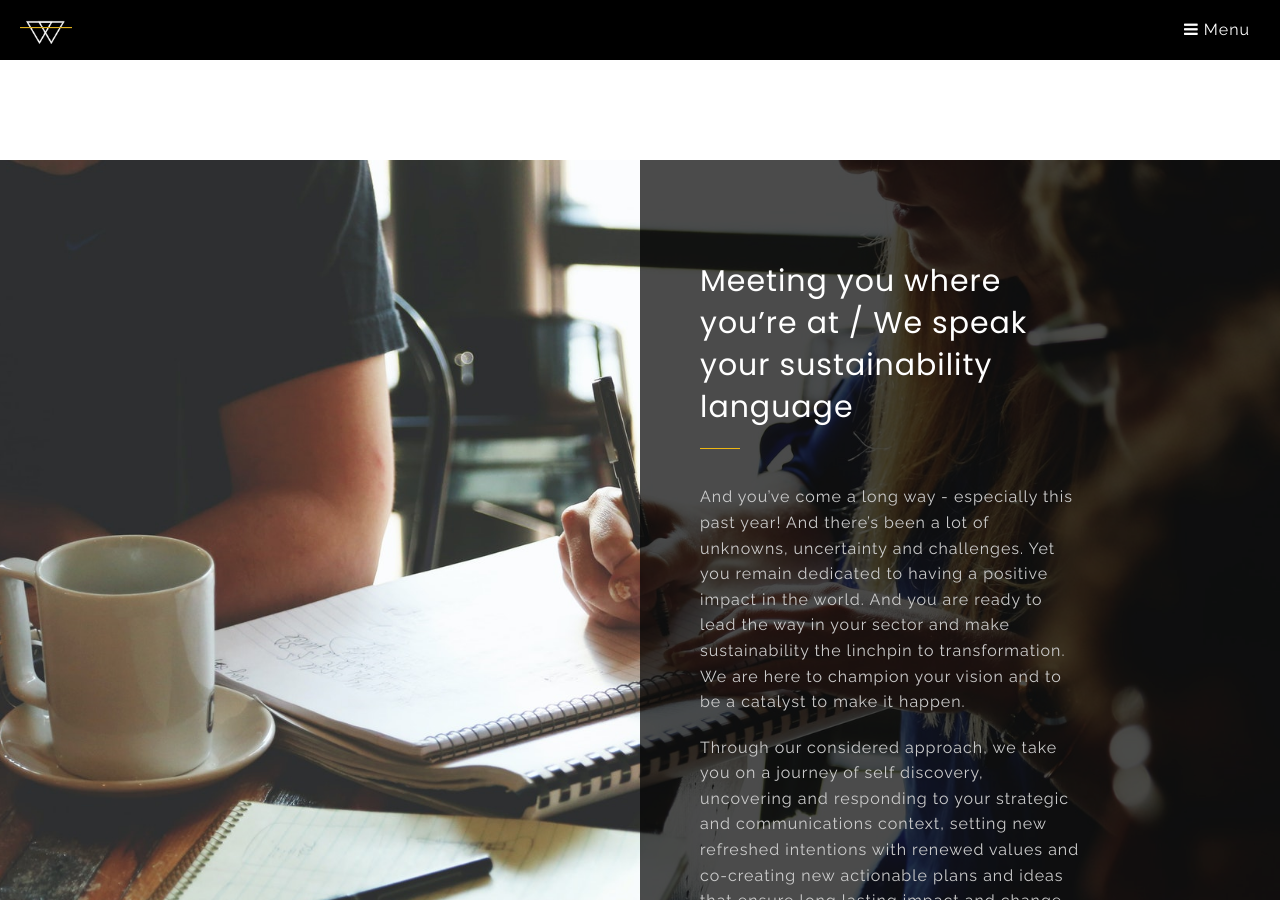
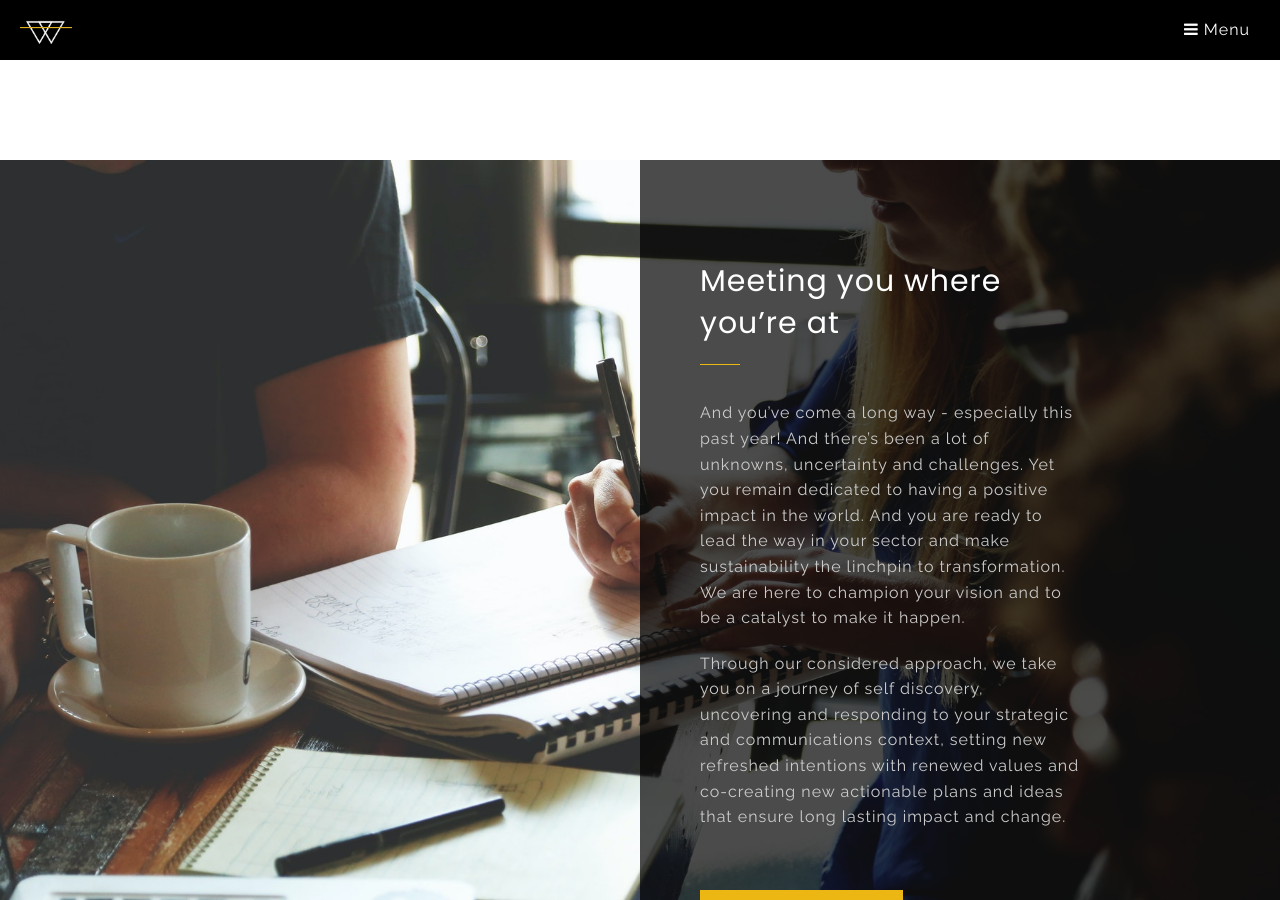
Before and after one commit to mbcusick/hucklebe.com, a Jekyll site: the page built from index.html, in a window 1280 px wide and 900 px high, scrolled down 1408 px. Built offline with Jekyll 4.4.1, drawn with Linux system fonts in a browser that asks for light colours.

Commit message:
Update index.html

```diff
--- a/index.html
+++ b/index.html
@@ -155,7 +155,7 @@
   <div class="right-half">
     <div class="two spacing"></div>
     <div class="section-header alt white">
-      <h2>Meeting you where you’re at / We speak your sustainability language</h2>
+      <h2>Meeting you where you’re at</h2>
     </div>
     <p class="light">And you’ve come a long way - especially this past year! And there’s been a lot of unknowns, uncertainty and challenges. Yet you remain dedicated to having a positive impact in the world. And you are ready to lead the way in your sector and make sustainability the linchpin to transformation. We are here to champion your vision and to be a catalyst to make it happen.</p>
     <p class="light">Through our considered approach, we take you on a journey of self discovery, uncovering and responding  to your strategic and communications context, setting new refreshed intentions with renewed values and co-creating new actionable plans and ideas that ensure long lasting impact and change.</p>
```
